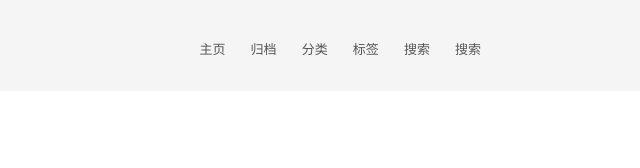
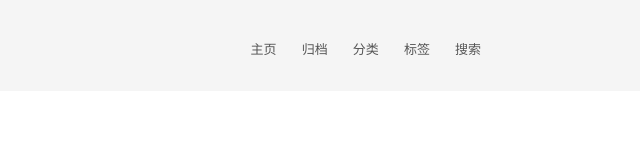
Before and after one commit to relice/relice.github.io, a plain HTML site: page 2015/05/29/hello-world/index.html in a window 1280 px wide. Shown: the top 168 px of the page, 499-1139 px from the left. Drawn offline with Linux system fonts and the light colour scheme.

Commit message:
Site updated: 2016-03-15 18:43:57

```diff
--- a/2015/05/29/hello-world/index.html
+++ b/2015/05/29/hello-world/index.html
@@ -175,14 +175,6 @@
           <a href="/tags" rel="section">
 
             标签
-          </a>
-        </li>
-
-
-        <li class="menu-item menu-item-search">
-          <a href="/search" rel="section">
-
-            搜索
           </a>
         </li>
 
--- a/css/main.css
+++ b/css/main.css
@@ -1502,7 +1502,7 @@ pre .javascript .function {
   width: 4px;
   height: 4px;
   border-radius: 50%;
-  background: #8a0b4a;
+  background: #4d83a6;
 }
 .links-of-blogroll {
   font-size: 13px;
```
Also changed, not shown: 2015/05/29/分类/index.html (+0 -8 lines), 2016/03/15/标签/index.html (+0 -8 lines), archives/2015/05/index.html (+0 -8 lines), archives/2015/index.html (+0 -8 lines), archives/2016/03/index.html (+0 -8 lines), archives/2016/index.html (+0 -8 lines), archives/index.html (+0 -8 lines), categories/blog/index.html (+0 -8 lines), categories/index.html (+0 -8 lines), index.html (+0 -8 lines), tags/index.html (+0 -8 lines), tags/博客，文章/index.html (+0 -8 lines).
